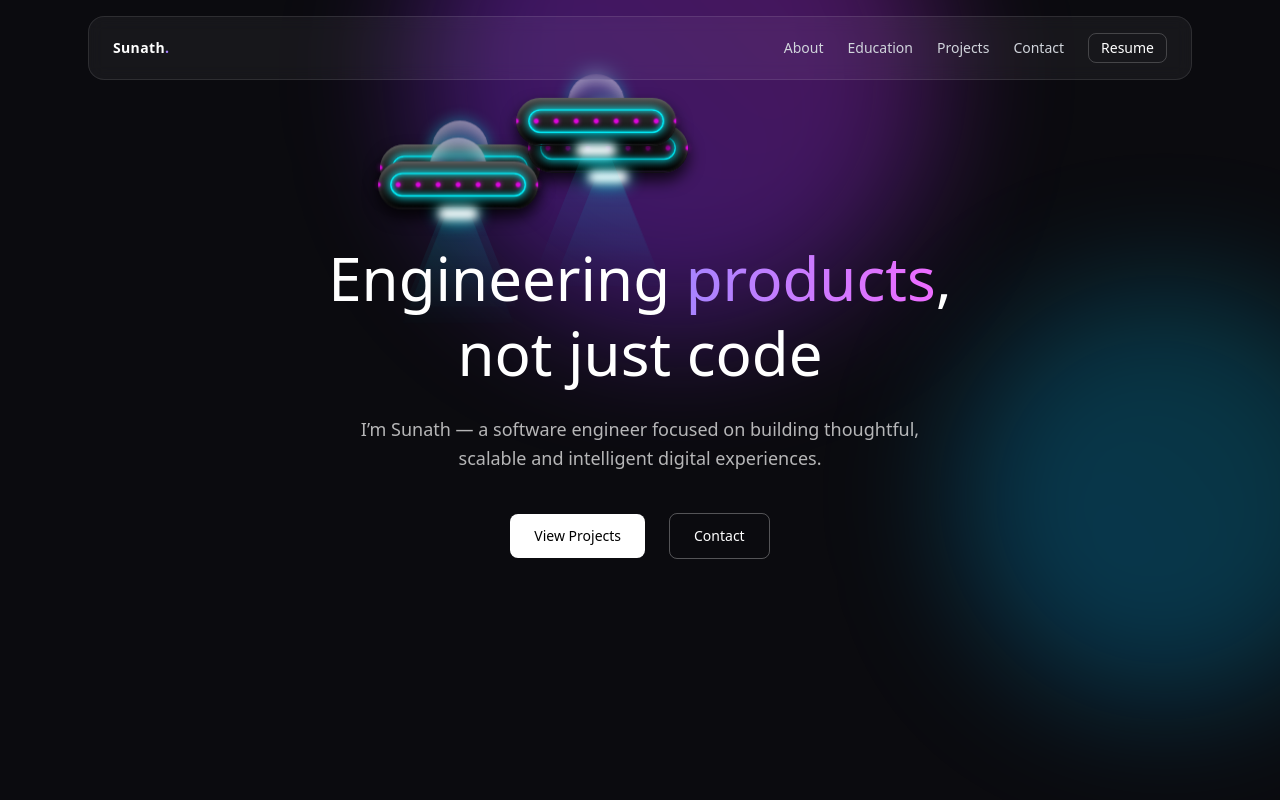
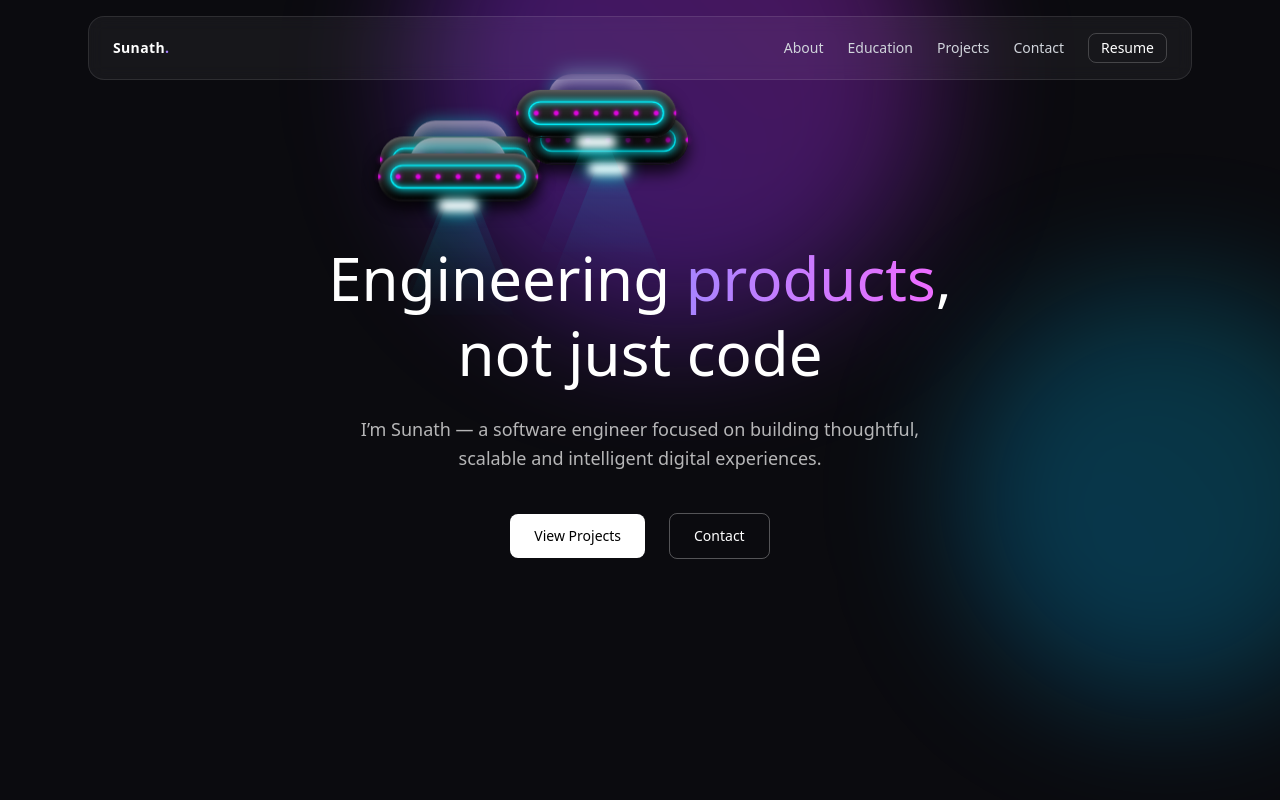
Before and after one commit to sunath2711/portfolioProject, a Next.js app: page / in a window 1280 px wide. Shown: the top 800 px of the page. Built offline with nearby package versions, Linux system fonts and the light colour scheme.

Commit message:
Glass dome improved for UFO

```diff
--- a/components/UfoItem.tsx
+++ b/components/UfoItem.tsx
@@ -21,13 +21,13 @@ export default function UFOItem({ label, onClick }: UFOItemProps) {
       <div className="relative flex h-[250px] w-[200px] flex-col items-center">
         {/* Glass Dome */}
         <div
-          className="relative z-20 h-[45px] w-[70px] rounded-t-full border border-white/30"
+          className="relative z-20 h-[30px] w-[120px] rounded-t-full border border-white/30"
           style={{
             background: "rgba(135,206,250,0.2)",
             backdropFilter: "blur(5px)",
             boxShadow:
               "inset 0 10px 15px rgba(255,255,255,0.4), 0 0 20px rgba(0,255,255,0.4)",
-            marginBottom: "-15px",
+            marginBottom: "-10px",
           }}
         />
 
```
